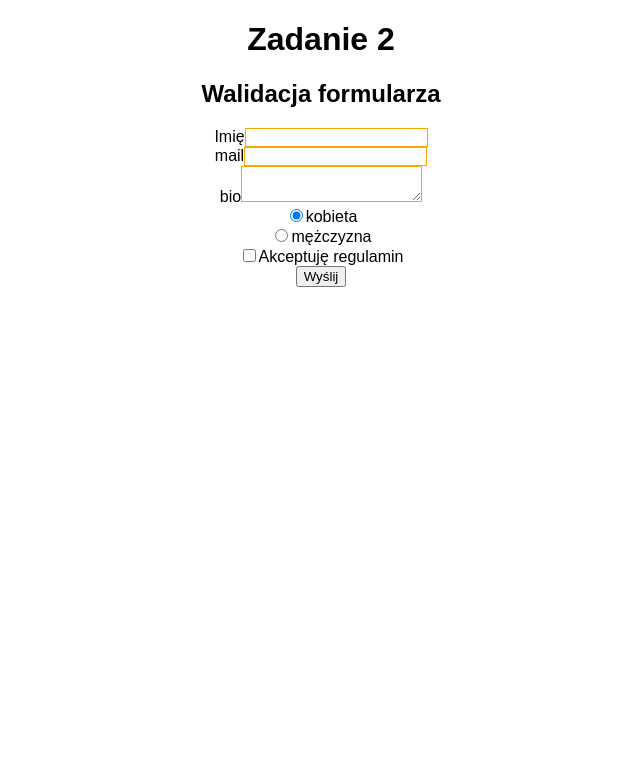
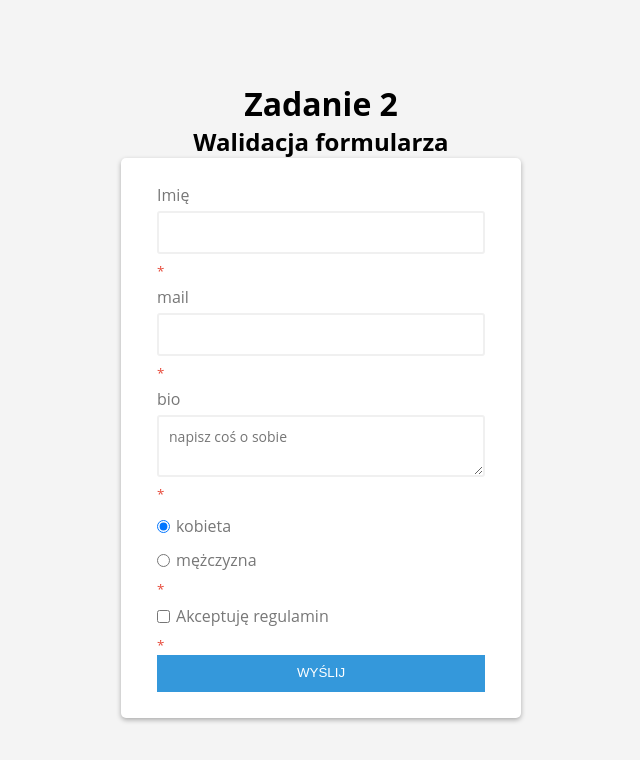
Before and after one commit to KamQuoss/tydzien_4_zad-2, a React (Create React App) app: page / in a window 1280 px wide. Shown: the top 760 px of the page, without its empty margins (319-959 px from the left). Built offline with nearby package versions, Linux system fonts and the light colour scheme.

Commit message:
form fileds states added to component

```diff
--- a/src/Form.js
+++ b/src/Form.js
@@ -1,42 +1,65 @@
 import React from "react";
 
 export const Form = () => {
-  const validation = (e) => {
-    let value = e.target.value;
-    if (value === "") {
-      e.target.setCustomValidity("Pusto");
-    }
-    console.log();
+  const [name, setName] = React.useState("");
+  const [mail, setMail] = React.useState("");
+  const [bio, setBio] = React.useState("");
+  const [gender, setGender] = React.useState("female");
+  const [acceptance, setAcceptance] = React.useState(false);
+
+  const handleNameChange = (e) => setName(e.target.value);
+  const handleMailChange = (e) => setMail(e.target.value);
+  const handleBioChange = (e) => setBio(e.target.value);
+  const handleGenderChange = (e) => setGender(e.target.value);
+  const handleAcceptanceChange = (e) => setAcceptance((prev) => !prev);
+
+  const handleSubmit = (e) => {
+    e.preventDefault();
+    console.log("waliduj formularza");
   };
 
   return (
-    <form>
-      <div>
+    <div className="container">
+      <form onSubmit={handleSubmit.bind(this)}>
+        <div className="form-field">
           <label htmlFor="name">Imię</label>
           <input
             type="text"
             name="name"
-          required
             minLength={3}
-          onInvalid={validation.bind(this)}
+            onChange={handleNameChange}
+            value={name}
           ></input>
+          <small>* </small>
         </div>
-      <div>
+        <div className="form-field">
           <label htmlFor="email">mail</label>
-        <input type="email" name="mail" required></input>
+          <input
+            type="email"
+            name="mail"
+            value={mail}
+            onChange={handleMailChange}
+          ></input>
+          <small>* </small>
         </div>
-      <div>
+        <div className="form-field">
           <label htmlFor="bio">bio</label>
-        <textarea name="bio" required></textarea>
+          <textarea
+            name="bio"
+            placeholder="napisz coś o sobie"
+            value={bio}
+            onChange={handleBioChange}
+          ></textarea>
+          <small>* </small>
         </div>
-      <div>
+        <div className="form-radio" onChange={handleGenderChange.bind(this)}>
           <div>
             <input
               type="radio"
               name="gender"
               value="woman"
               id="woman"
-            checked
+              defaultChecked
             ></input>
             <label htmlFor="woman">kobieta</label>
           </div>
@@ -44,12 +67,23 @@ export const Form = () => {
             <input type="radio" name="gender" value="men" id="men"></input>
             <label htmlFor="men">mężczyzna</label>
           </div>
+          <small>* </small>
         </div>
+        <div className="form-checkbox">
           <div>
-        <input type="checkbox" name="terms" id="terms" required />
-        <label htmlFor="terms">Akceptuję regulamin</label>
+            <input
+              type="checkbox"
+              name="terms-of-use"
+              id="terms-of-use"
+              value={acceptance}
+              onChange={handleAcceptanceChange.bind(this)}
+            />
+            <label htmlFor="terms-of-use">Akceptuję regulamin</label>
           </div>
-      <button>Wyślij</button>
+          <small>* </small>
+        </div>
+        <button type="submit">Wyślij</button>
       </form>
+    </div>
   );
 };
--- a/src/styles.css
+++ b/src/styles.css
@@ -1,21 +1,107 @@
-.App {
-  font-family: sans-serif;
-  text-align: center;
+:root {
+  --error-color: #e74c3c;
+  --success-color: #27ae60;
+  --warning-color: #f39c12;
+}
+* {
+  margin: 0;
+  padding: 0;
+  box-sizing: border-box;
 }
 
-input:valid {
-  color: green;
+.App {
+  font-family: "Open Sans", sans-serif;
+  font-size: 16px;
+  background-color: #f4f4f4;
+  display: flex;
+  flex-direction: column;
+  justify-content: center;
+  align-items: center;
+  min-height: 100vh;
+  margin: 0;
 }
 
-input:invalid {
-  color: red;
+.container {
+  background-color: #fff;
+  padding: 1em;
+  border-radius: 5px;
+  box-shadow: 0 2px 5px rgba(0, 0, 0, 0.3);
+  width: 400px;
 }
 
-input:required,
-textarea:required {
-  border: 1px solid orange;
+form {
+  padding: 10px 20px;
 }
 
-input:focus {
-  color: black;
+.form-field {
+  margin-bottom: 5px;
 }
+
+.form-field label {
+  display: block;
+  color: #777;
+  margin-bottom: 5px;
+}
+
+.form-radio label,
+.form-checkbox label {
+  color: #777;
+  padding: 6px;
+}
+
+.form-radio div,
+.form-checkbox div {
+  display: flex;
+  align-items: center;
+}
+
+.form-field input,
+.form-field textarea {
+  font-family: "Open Sans", sans-serif;
+  border: solid 2px #f0f0f0;
+  border-radius: 3px;
+  padding: 10px;
+  margin-bottom: 5px;
+  font-size: 14px;
+  display: block;
+  width: 100%;
+}
+
+.form-field input:focus,
+.form-field textarea:focus {
+  outline: none;
+}
+
+.form-field.error input .form-field.error textarea {
+  border-color: var(--error-color);
+}
+
+.form-field.success input {
+  border-color: var(--success-color);
+}
+
+small {
+  color: var(--error-color);
+}
+
+/* button */
+button {
+  width: 100%;
+  padding: 3%;
+  background: #3498db;
+  border-bottom: 2px solid #3498db;
+  border-top-style: none;
+  border-right-style: none;
+  border-left-style: none;
+  color: #fff;
+  text-transform: uppercase;
+}
+
+button:hover {
+  background: #2980b9;
+  cursor: pointer;
+}
+
+button:focus {
+  outline: none;
+}
```
Lines whose indentation alone changed are shown as unchanged.
